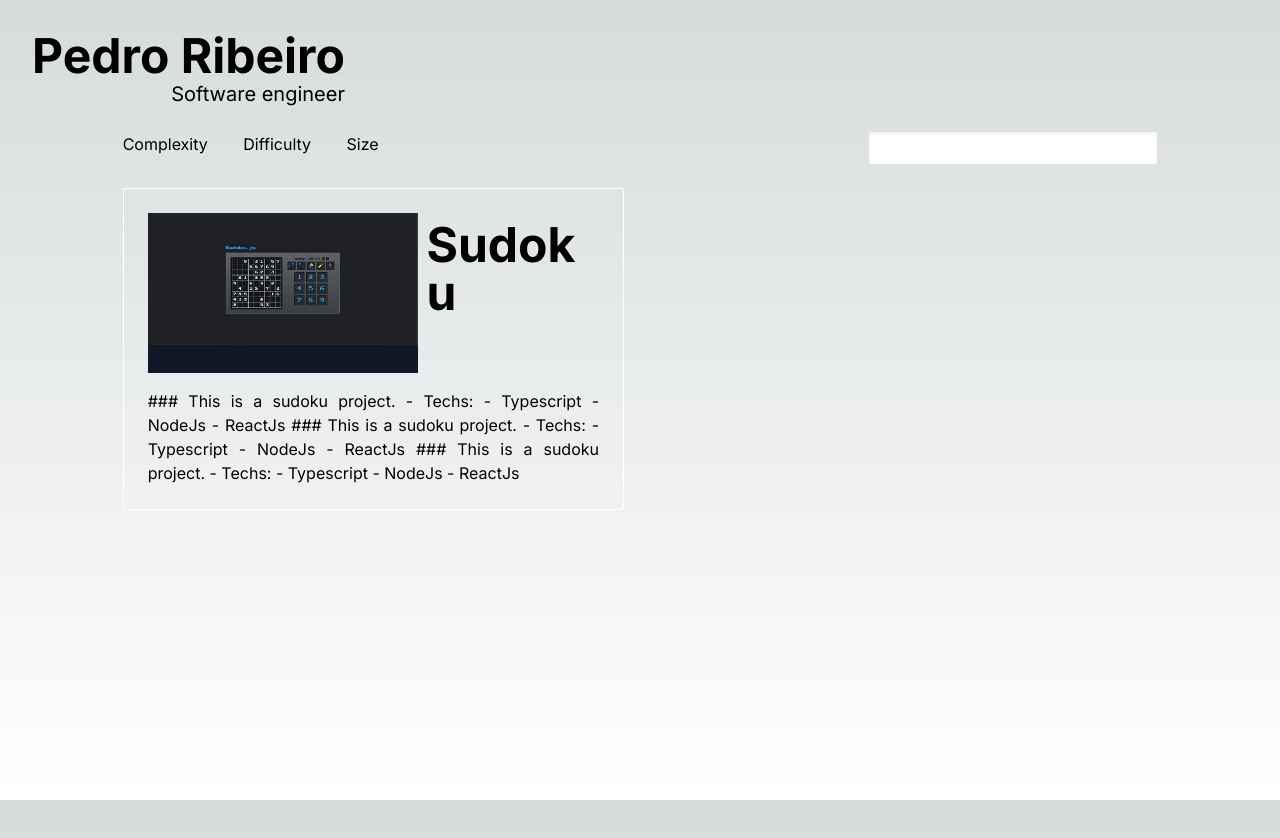
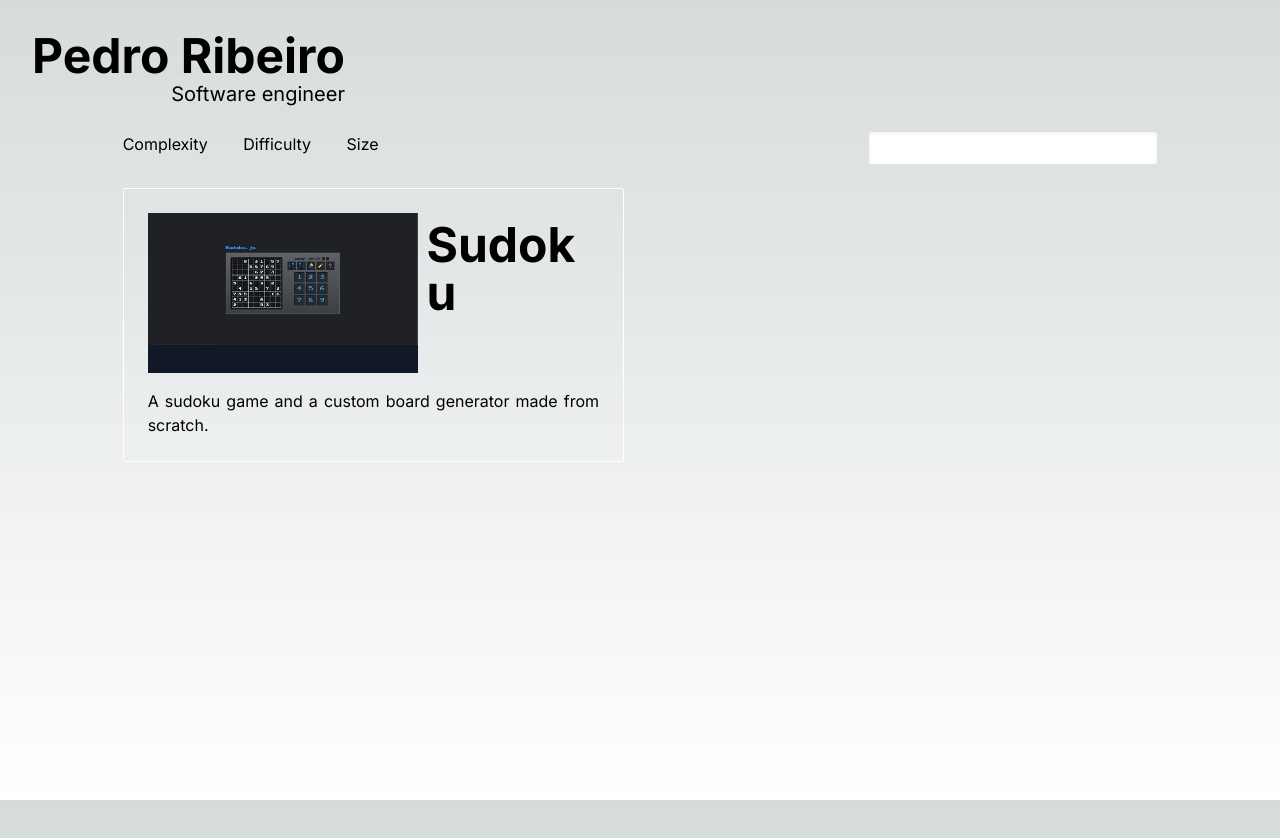
Before and after one commit to Z3ROO/portfolio, a Next.js app: page / in a window 1280 px wide. Shown: the top 838 px of the page. Built offline with nearby package versions, Linux system fonts and the light colour scheme.

Commit message:
feat: include shortDescription metadata

```diff
--- a/app/(home)/page.tsx
+++ b/app/(home)/page.tsx
@@ -53,7 +53,7 @@ async function ProjectDisplay(props: {id: string}) {
               <h3 className="text-5xl font-bold break-words">{project.name}</h3>
             </div>
           </div>
-          <div className="text-justify mt-4 break-words">{project.description} {project.description} {project.description}</div>
+          <div className="text-justify mt-4 break-words">{project.shortDescription ?? project.description}</div>
         </div>
       </Link>
     </div>
--- a/public/projects/sudoku/metadata.json
+++ b/public/projects/sudoku/metadata.json
@@ -1,5 +1,6 @@
 {
   "name": "Sudoku",
+  "shortDescription": "A sudoku game and a custom board generator made from scratch.",
   "id": "sudoku",
   "demoUrl":"",
   "technologies": [
```
